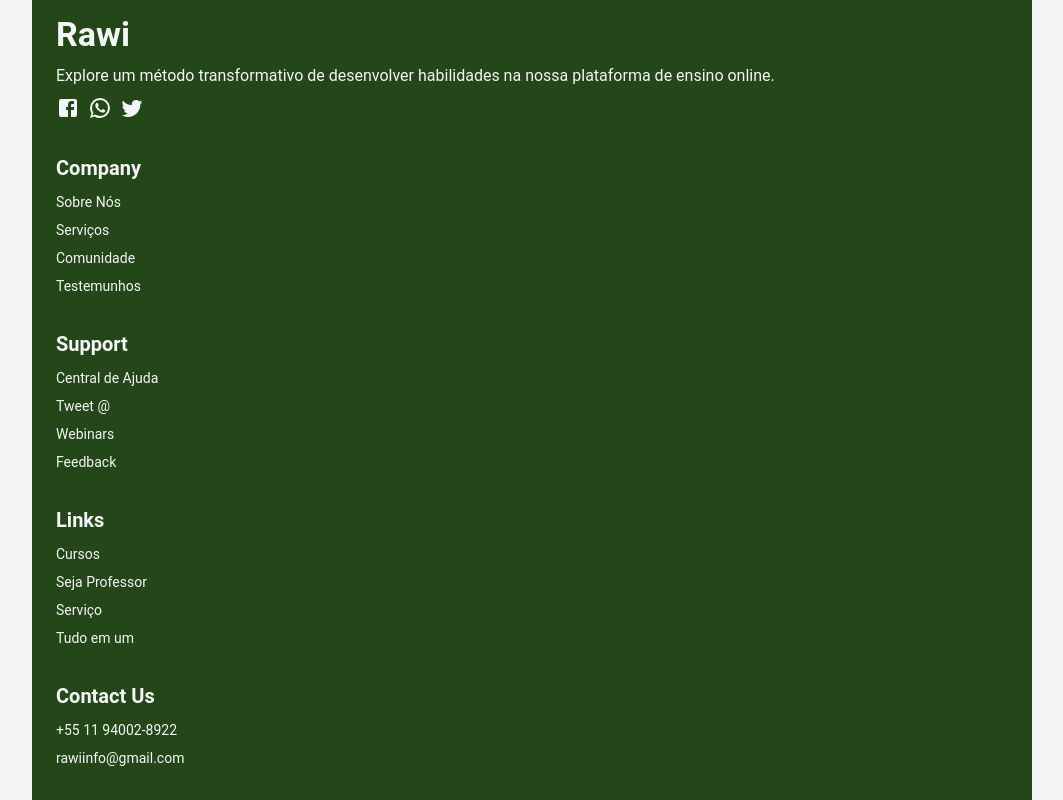
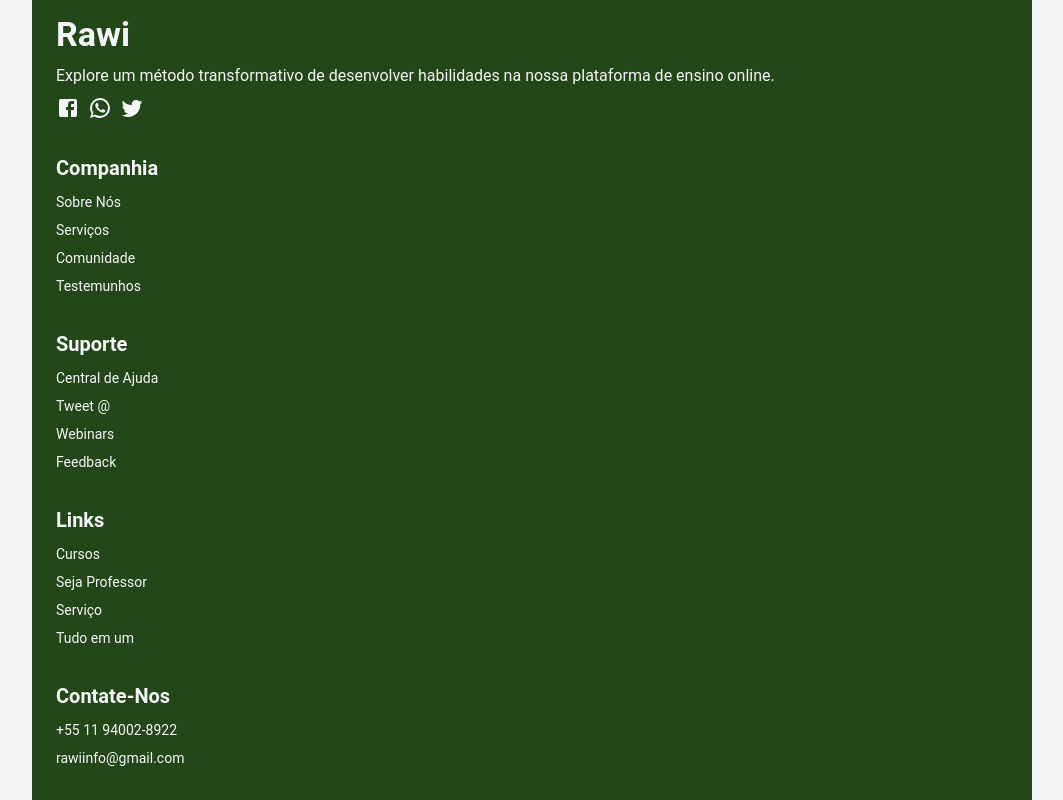
Before and after one commit to jeancarloslima/plataforma-de-cursos, a React (Vite) app: page / in a window 1280 px wide. Shown: the part 3687-4487 px from the top of the page, without its empty margins (108-1171 px from the left). Built offline with nearby package versions, Linux system fonts and the light colour scheme.

Commit message:
Mudando textos do footer para português

```diff
--- a/src/Components/Footer/index.jsx
+++ b/src/Components/Footer/index.jsx
@@ -33,7 +33,7 @@ export default function Footer() {
 
       <Box sx={{ display: "flex", flexDirection: "column", gap: 1 }}>
         <Typography variant="h6" sx={{ fontWeight: "600" }}>
-          Company
+          Companhia
         </Typography>
         <Link href="#" color="secondary" variant="body2" underline="hover">Sobre Nós</Link>
         <Link href="#" color="secondary" variant="body2" underline="hover">Serviços</Link>
@@ -43,7 +43,7 @@ export default function Footer() {
 
       <Box sx={{ display: "flex", flexDirection: "column", gap: 1 }}>
         <Typography variant="h6" sx={{ fontWeight: "600" }}>
-          Support
+          Suporte
         </Typography>
         <Link href="#" color="secondary" variant="body2" underline="hover">Central de Ajuda</Link>
         <Link href="#" color="secondary" variant="body2" underline="hover">Tweet @</Link>
@@ -63,7 +63,7 @@ export default function Footer() {
 
       <Box sx={{ display: "flex", flexDirection: "column", gap: 1 }}>
         <Typography variant="h6" sx={{ fontWeight: "600" }}>
-          Contact Us
+          Contate-Nos
         </Typography>
         <Link href="#" color="secondary" variant="body2" underline="hover">+55 11 94002-8922</Link>
         <Link href="#" color="secondary" variant="body2" underline="hover">rawiinfo@gmail.com</Link>
```
